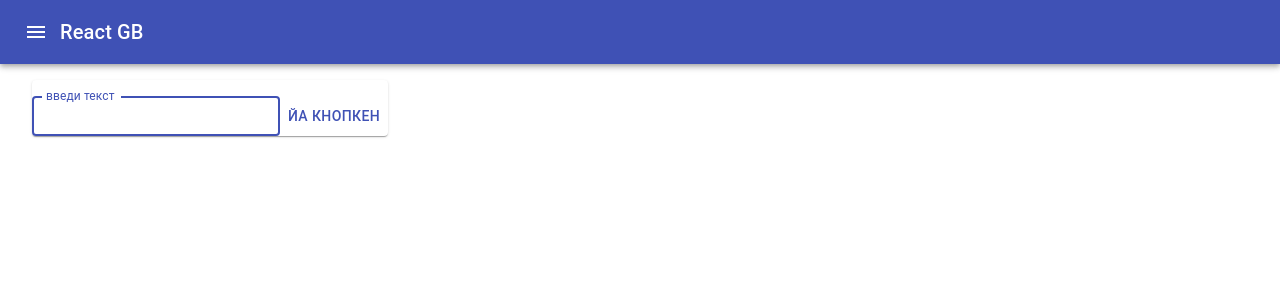
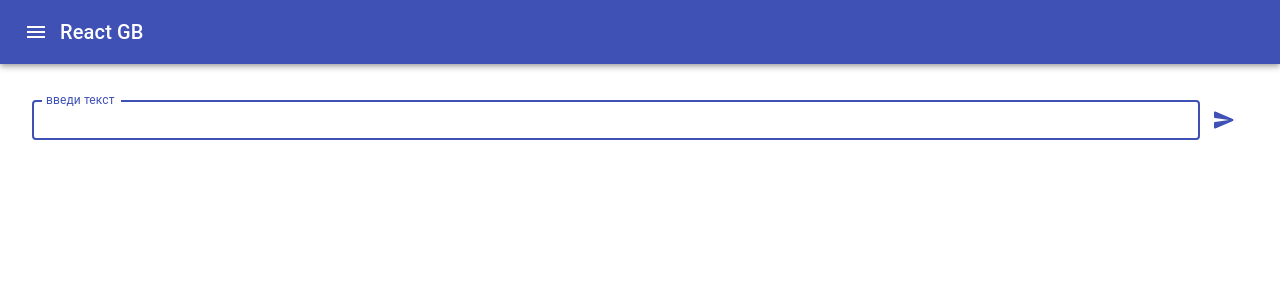
Before and after one commit to mr7282/R-prof-4-2607, a React app in the folder ST/VitaliiKuroeDov/: page / in a window 1280 px wide. Shown: the top 300 px of the page. Built offline with nearby package versions, Linux system fonts and the light colour scheme.

Commit message:
Vitalii KuroeDov lesson2

```diff
--- a/ST/VitaliiKuroeDov/src/components/App/App.jsx
+++ b/ST/VitaliiKuroeDov/src/components/App/App.jsx
@@ -2,6 +2,7 @@ import React, { Component, Fragment} from 'react'
 import Header from '../Header/Header'
 import Chat from '../Chat/Chat'
 import '../../layout/css/style.css'
+import {MuiThemeProvider} from '@material-ui/core'
 
 export default class App extends Component {
 
@@ -12,10 +13,12 @@ export default class App extends Component {
     render(){
         return(
             <Fragment>
-                <Header title={this.state.title}/>
-                <main>
-                    <Chat/>
-                </main>
+                <MuiThemeProvider>
+                    <Header title={this.state.title}/>
+                    <main>
+                        <Chat/>
+                    </main>
+                </MuiThemeProvider>
             </Fragment>
         )
     }
--- a/ST/VitaliiKuroeDov/src/components/Chat/Chat.jsx
+++ b/ST/VitaliiKuroeDov/src/components/Chat/Chat.jsx
@@ -1,6 +1,7 @@
 import React, { Component } from 'react'
 import Message from '../Message/Message'
-import { Paper, Button, TextField } from '@material-ui/core'
+import { Paper, Button, IconButton, TextField } from '@material-ui/core'
+import SendIcon  from '@material-ui/icons/SendRounded'
 export default class Chat extends Component {
     state = {
         input: '',
@@ -52,13 +53,13 @@ export default class Chat extends Component {
         const Messages = this.state.messages.map((item, index) => <Message key={index} message={item}/>)
         return(
             <section className="container">
-                <Paper>
                 <div className="message-list">
                     { Messages }
                 </div>
                 <div className="chat-footer">
                     <TextField
                         autoFocus
+                        fullWidth="true"
                         size="small"
                         label="введи текст"
                         variant="outlined"
@@ -66,9 +67,12 @@ export default class Chat extends Component {
                         onChange={this.handleChange}
                         onKeyUp={(event) => this.handleKeyUp(event, this.state.input)}/>
 
-                        <Button color="primary" onClick={() => this.handleClick(this.state.input)}>Йа кнопкен</Button>
+                    <IconButton
+                        color="primary"
+                        onClick={() => this.handleClick(this.state.input)}>
+                            <SendIcon/>
+                    </IconButton>
                 </div>
-                </Paper>
             </section>
         )
     }
--- a/ST/VitaliiKuroeDov/src/layout/css/style.css
+++ b/ST/VitaliiKuroeDov/src/layout/css/style.css
@@ -3,6 +3,7 @@ body {
 }
 .container{
     display: flex;
+    flex-direction: column;
     margin: 1rem 2rem;
     box-sizing: border-box;
 }
```
Lines whose indentation alone changed are shown as unchanged.
